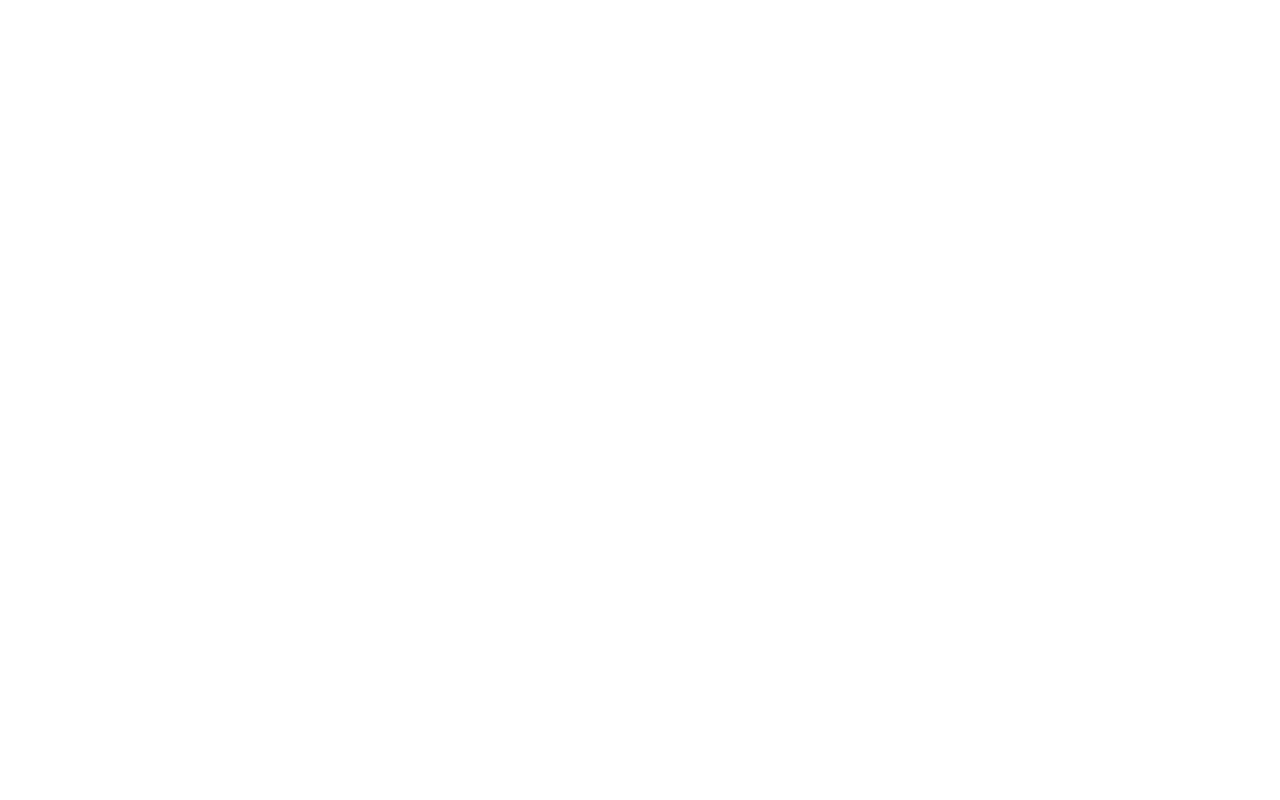
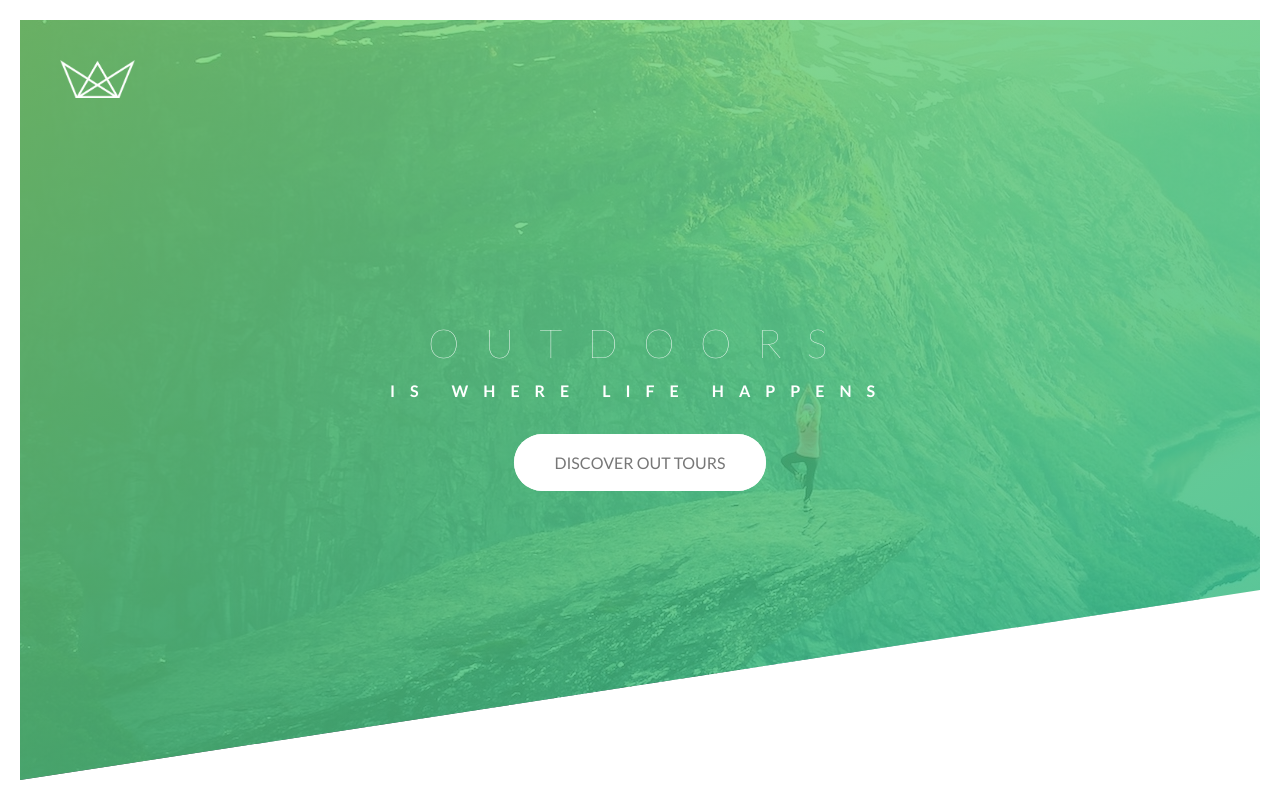
Before and after one commit to rohanpatil3890-a11y/sass3, a website: page index.html in a window 1280 px wide. Drawn offline with Linux system fonts and the light colour scheme.

Commit message:
update css

```diff
--- a/assets/sass/base/_animation.scss
+++ b/assets/sass/base/_animation.scss
@@ -0,0 +1,30 @@
+
+
+@keyframes moveInleft{
+    0%{
+        transform: translateX(-100px);
+        opacity: 0;
+    }
+    75%{
+         transform: translateX(30px);
+    }
+    100%{
+         transform: translateX(0px);
+        opacity: 1;
+    }
+}
+
+
+@keyframes moveInright{
+    0%{
+        transform: translateX(100px);
+        opacity: 0;
+    }
+    75%{
+         transform: translateX(-30px);
+    }
+    100%{
+         transform: translateX(0px);
+        opacity: 1;
+    }
+}
--- a/assets/sass/base/_base.scss
+++ b/assets/sass/base/_base.scss
@@ -17,4 +17,12 @@ body{
     font-family:"Lato", "sans-serif" ;
     color:$color-gray-dark;
     font-size:16px;
+    padding: 20px;
+     text-align: center;
 }
+
+@media all and (max-width: 768px){
+    body{
+        padding: 0px;
+    }
+}
--- a/assets/sass/base/_utility.scss
+++ b/assets/sass/base/_utility.scss
@@ -0,0 +1,7 @@
+a:link,a:visited{
+    text-decoration: none;
+}
+
+ul{
+    list-style: none;
+}
--- a/assets/sass/components/_btn.scss
+++ b/assets/sass/components/_btn.scss
@@ -0,0 +1,53 @@
+.btn{
+    &,
+    &:link,
+    &:visited{
+        position: relative;
+        padding:15px 40px;
+        font-size: 16px;
+        border: 0;
+        border-radius: 100px;
+        cursor: pointer;
+        text-transform: uppercase;
+        display: inline-block;
+        transition: all .2s ease-in-out;
+
+    }
+
+     &::after{
+        content:'';
+        background-color: orange;
+        height: 100%;
+        width: 100%;
+        position: absolute;
+        top:0;
+        left:0;
+        z-index: -1;
+        border-radius: 100px;
+          transition: all .4s ease-in-out;
+        background-color: inherit;
+     }
+
+    &-white{
+        background-color: $color-white;
+        color: $color-gray-dark;
+
+    }
+
+    &:hover,
+    &:focus{
+        transform: translateY(-4px);
+        box-shadow:0 10px 20px rgba($color-dark,.4);
+
+        &::after{
+        transform: scaleX(1.4) scaley(1.6);
+        opacity: 0;
+    }
+    }
+
+    &:active{
+        transform: translateY(-2px);
+         box-shadow:0 5px 10px rgba($color-dark,.4);
+    }
+
+}
--- a/assets/sass/layout/_header.scss
+++ b/assets/sass/layout/_header.scss
@@ -1,4 +1,63 @@
-.header{
-    background-image: linear-gradient(to right bottom,$color-primary-light-op,$color-primary-dark-op),
+.header {
+    display: flex;
+    align-items: center;
+    justify-content: center;
+    background-image: linear-gradient(to right bottom, $color-primary-light-op, $color-primary-dark-op),
     url(../image/hero.jpg);
+
+    height: 95vh;
+
+    clip-path: polygon(0 0,100% 0,100% 75%,0 100%);
+    position: relative;
+
+    .logo{
+
+        position: absolute;
+        top:40px;
+        left:40px;
+        display: inline-block;
+        width:75px;
+
+        img{
+        width:100%;
+
+    }
+
+    }
+
+    &-text-box{
+        color:$color-white;
+        text-transform: uppercase;
+    }
+
+    &-primary{
+        font-size:40px;
+        font-weight: 200;
+        letter-spacing:25px;
+        animation: moveInleft 1s ease-in-out;
+    }
+    @media all and (max-width: 768px){
+     &-primary{
+        letter-spacing: 10px;
+    }
+    .logo{
+          position: absolute;
+        top:20px;
+        left:20px;
+    }
+    &-secondary{
+        letter-spacing:5px;
+    }
+
 }
+
+
+    &-secondary{
+        font-size:16px;
+        letter-spacing:15px;
+        margin-bottom: 30px;
+         animation:moveInright 1s ease-in-out;
+    }
+
+
+}
--- a/index.html
+++ b/index.html
@@ -7,11 +7,24 @@
     <link rel="stylesheet" href="./assets/css/style.css">
 </head>
 <body>
-    <heder class="header">
+    <header class="header">
+       <a href="index.html" class="logo">
+        <img src="./assets/image/logo-white.png" alt="nature logo" title="nature logo">
+       </a>
+
+       <div class="header-text-box">
         <h1 class="header-primary">
+            outdoors
+        </h1>
+         <h2 class="header-secondary">
+            is where life happens
+        </h2>
 
-        </h1>
-    </heder>
+        <a href="javascript:;" class="btn btn-white">
+            discover out tours
+        </a>
+       </div>
+    </header>
 
 </body>
 </html>
```
Also changed, not shown: assets/css/style.css, 1 other file.
